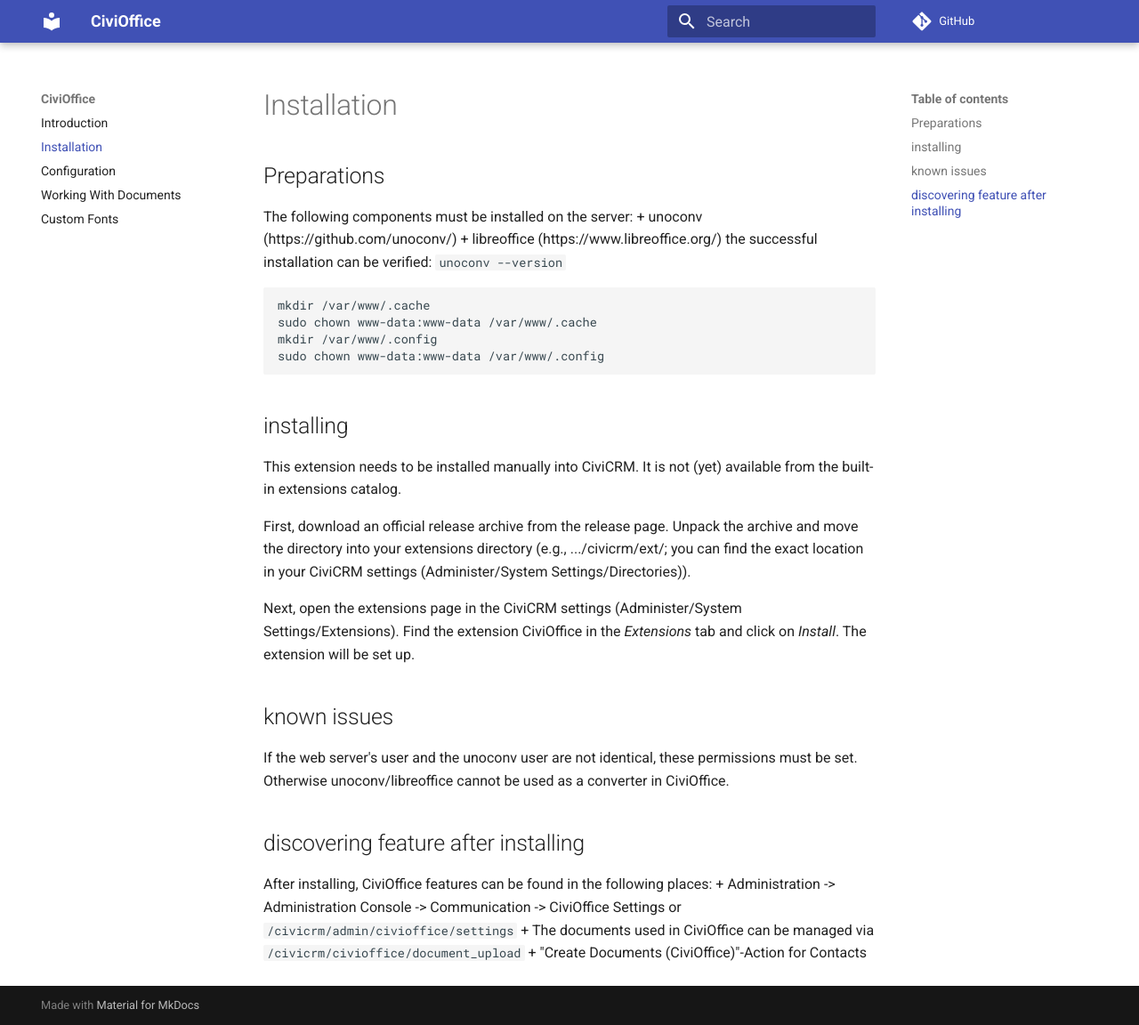
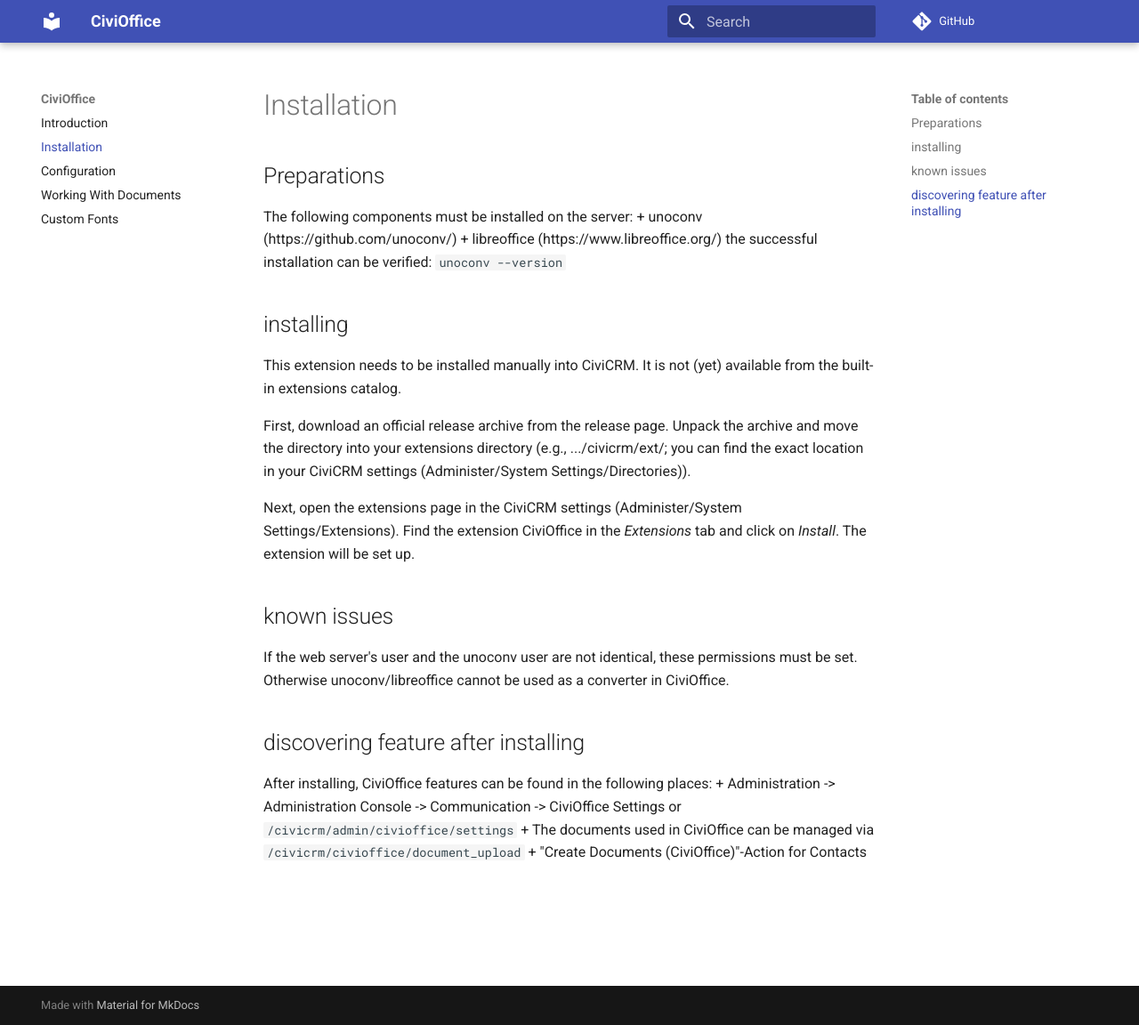
Before and after one commit to systopia/de.systopia.civioffice, an MkDocs documentation site: the page built from docs/installation.md, in a window 1280 px wide and 1152 px high. Shown: the whole window at 89% size. Built offline with MkDocs 1.6.1 and Material for MkDocs 9.7.7, drawn with Linux system fonts in a browser that asks for light colours; comment, search, counter and statistics services are not loaded.

Commit message:
[#13137] Edit installation.md, delete change user-rights on directories as preparation

````diff
--- a/docs/installation.md
+++ b/docs/installation.md
@@ -5,12 +5,6 @@ The following components must be installed on the server:
 + libreoffice (https://www.libreoffice.org/)
   the successful installation can be verified:
   `unoconv --version`
-```
-mkdir /var/www/.cache
-sudo chown www-data:www-data /var/www/.cache
-mkdir /var/www/.config
-sudo chown www-data:www-data /var/www/.config
-```
 ## installing
 This extension needs to be installed manually into CiviCRM. It is not (yet) available from the built-in extensions catalog.
 
````
